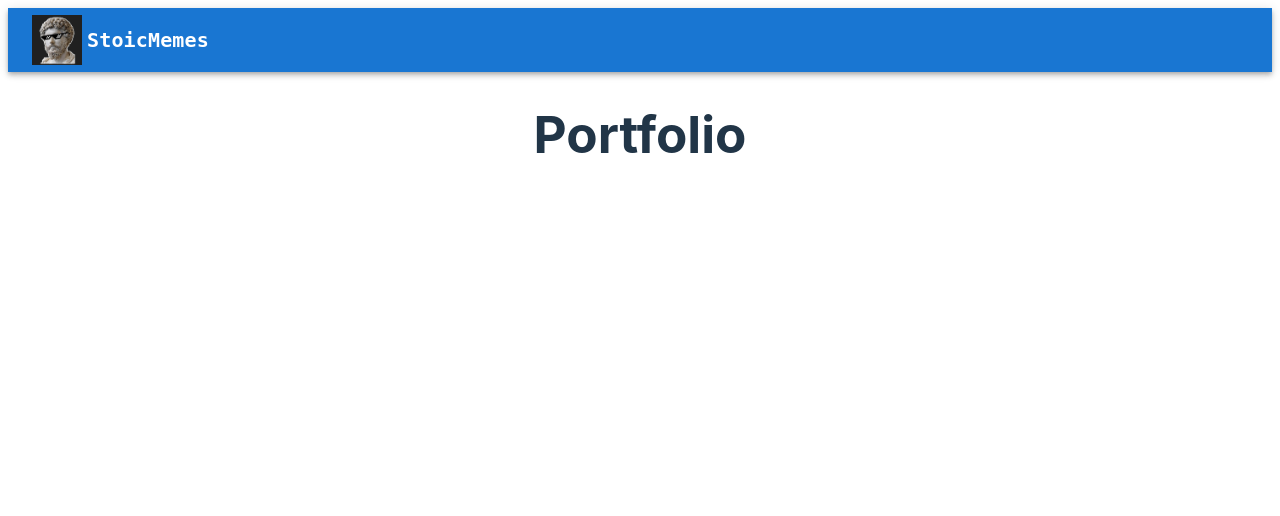
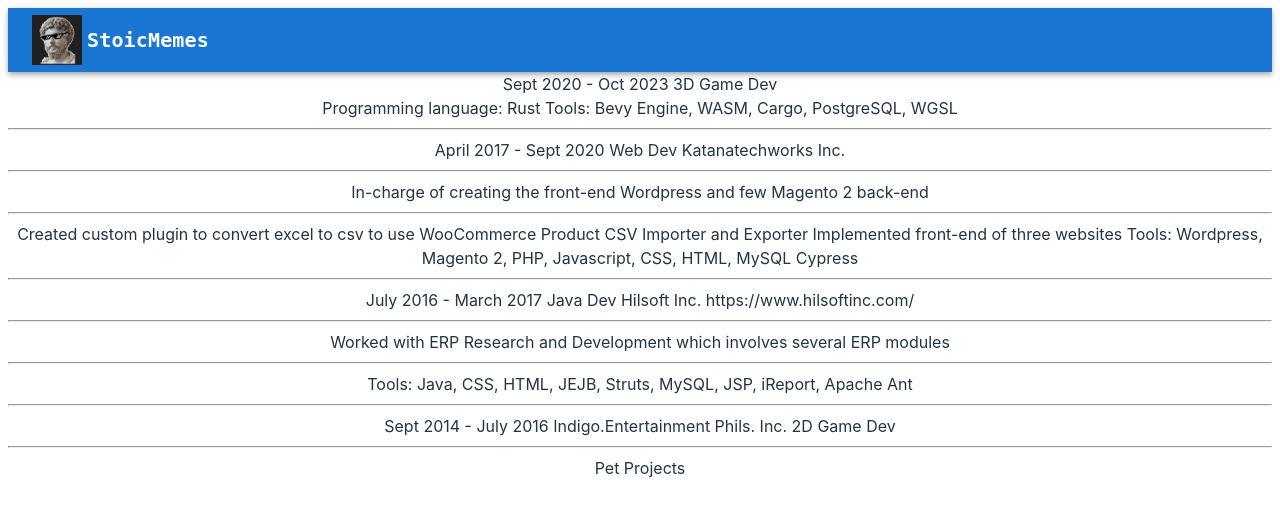
Before and after one commit to chaoticgood1/dogememes, a React (Vite) app in the folder client/: page /portfolio in a window 1280 px wide. Shown: the top 516 px of the page. Built offline with nearby package versions, Linux system fonts and the light colour scheme.

Commit message:
Save point

```diff
--- a/client/src/tsx/portfolio.tsx
+++ b/client/src/tsx/portfolio.tsx
@@ -1,5 +1,86 @@
 
 
 export default function Portfolio() {
-  return <h1>Portfolio</h1>;
+  return <div>
+    <section>
+      Sept 2020 - Oct 2023
+      3D Game Dev
+
+      <section>
+        Programming language: Rust
+        Tools: Bevy Engine, WASM, Cargo, PostgreSQL, WGSL
+      </section>
+
+
+
+      {/*
+        Show demo about ironverse
+        Discuss about the technologies and tools being used
+        What I have learned
+      */}
+    </section>
+    <hr></hr>
+    <div>
+      April 2017 - Sept 2020
+      Web Dev
+      Katanatechworks Inc.
+      <hr></hr>
+      In-charge of creating the front-end Wordpress and few Magento 2 back-end
+      <hr></hr>
+      Created custom plugin to convert excel to csv to use WooCommerce Product CSV Importer and Exporter
+      Implemented front-end of three websites
+
+      Tools: Wordpress, Magento 2, PHP, Javascript, CSS, HTML, MySQL Cypress
+      {/*
+        Show demo and say what parts I participated with:
+          - Put dates
+          - Layout change that are not present now
+          pbdionisio wordpress
+          Muse square wordpress
+          TCC Inc.
+
+        Discuss about the technologies and tools being used
+        What I have learned
+      */}
+    </div>
+    <hr></hr>
+    <div>
+      July 2016 - March 2017
+      Java Dev
+      Hilsoft Inc.
+      https://www.hilsoftinc.com/
+      <hr></hr>
+      Worked with ERP Research and Development which involves several ERP modules
+
+      <hr></hr>
+      Tools: Java, CSS, HTML, JEJB, Struts, MySQL, JSP, iReport, Apache Ant
+
+      {/*
+        No demo
+        Discuss about the technologies and tools being used
+        What I have learned
+      */}
+
+    </div>
+    <hr></hr>
+    <div>
+      Sept 2014 - July 2016
+      Indigo.Entertainment Phils. Inc.
+      2D Game Dev
+      <hr></hr>
+
+      {/*
+        Show demo and parts I was in charge
+        Discuss about the technologies and tools being used
+        What I have learned
+        Say the clients
+      */}
+    </div>
+
+    <div>
+      Pet Projects
+    </div>
+
+
+  </div>;
 }
```
